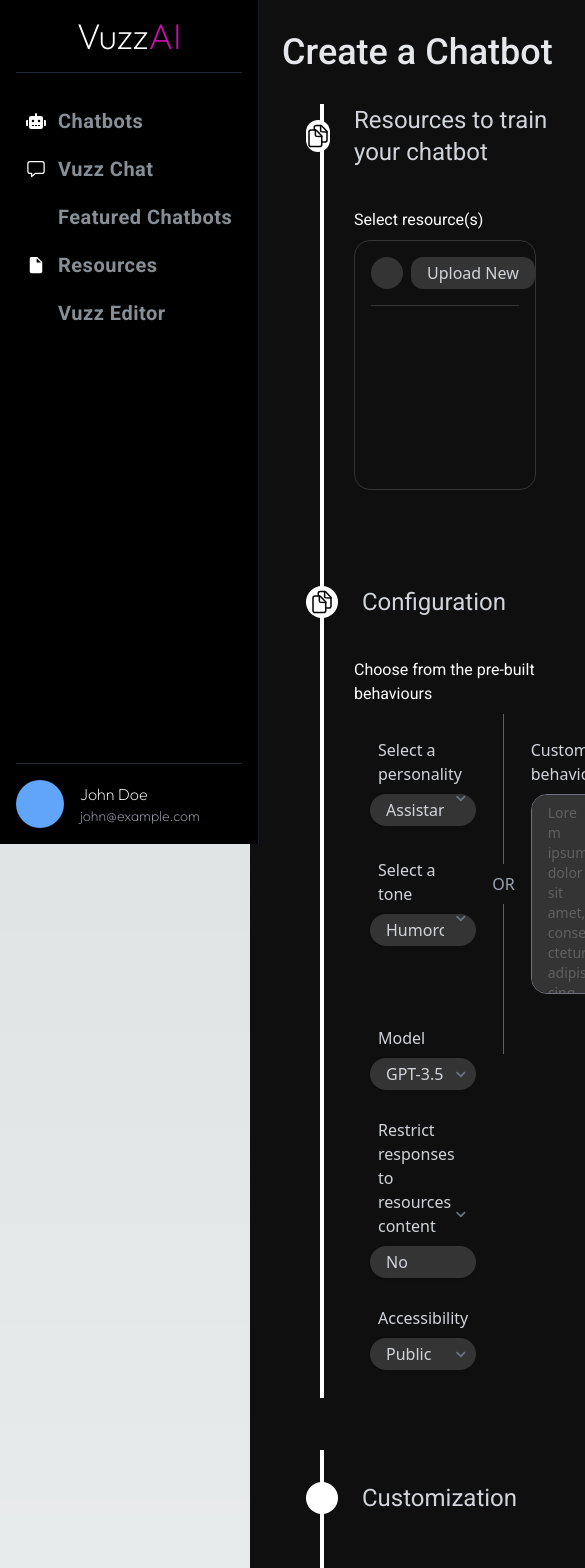
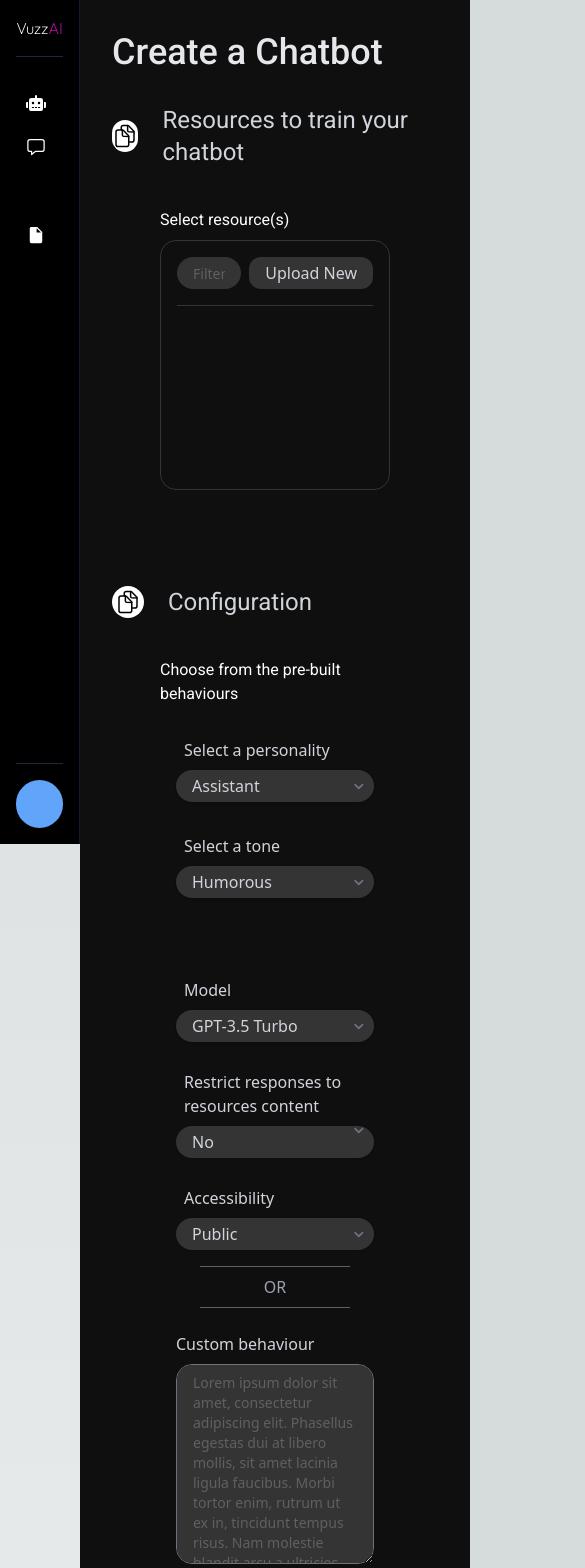
Before and after one commit to fanlyai/fanlyai-app, a Next.js app in the folder fanlyai-webapp/: page /chatbots/add in a window 390 px wide. Shown: the top 1568 px of the page, 585 px wide, since content can reach past the window. Built offline with nearby package versions, Linux system fonts and the light colour scheme; some icons are missing.

Commit message:
mobile changes

```diff
--- a/fanlyai-webapp/components/ChatMock.js
+++ b/fanlyai-webapp/components/ChatMock.js
@@ -4,7 +4,7 @@ const roboto = Roboto({ weight: "300", subsets: ["latin"] });
 export default function ChatMock() {
   return (
     <div
-      className={`w-full p-4 flex space-x-2 rounded-xl ${roboto.className} bg-[#343434] h-[500px]`}
+      className={`w-full p-4 flex space-x-2 rounded-xl ${roboto.className} bg-[#343434] h-[600px]`}
     >
       <div className="w-1/3 rounded-2xl flex flex-col items-center bg-[#0f0f0f] h-full">
         <div className=" my-4 border border-[#515151] w-[90%] flex rounded-2xl text-sm justify-center items-center px-8 py-1 bg-[#343434] ">
--- a/fanlyai-webapp/components/ChatbotCard.js
+++ b/fanlyai-webapp/components/ChatbotCard.js
@@ -4,8 +4,8 @@ import Image from "next/image";
 export default function CharbotCard({ image, name }) {
     return (
       <div className="bg-[#3f3f3f] mt-8  transform transition duration-200 hover:scale-105 px-4 py-2 border border-[#575757] rounded-lg flex flex-col items-center">
-         <div className="text-white py-2 ">{name}</div>
-        <div className="w-24 h-24 rounded-full overflow-hidden border-2 border-[#5f5f5f]">
+         <div className="text-white md:text-base text-sm py-2 ">{name}</div>
+        <div className="md:w-24 md:h-24 w-8 h-8 rounded-full overflow-hidden border-2 border-[#5f5f5f]">
           <img className="w-full h-full object-cover" src={image} alt={name} />
         </div>
 
--- a/fanlyai-webapp/components/Sidebar.js
+++ b/fanlyai-webapp/components/Sidebar.js
@@ -18,13 +18,13 @@ export default function Sidebar({ userInfo }) {
 
   return (
     <div
-      className={`h-screen border-r fixed top-0 left-0 border-gray-900 flex min-w-[200px] md:min-w-[300px] flex-col px-4 justify-between bg-black text-black p-4 ${outfit.className} `}
+      className={`h-full border-r fixed top-0 left-0 border-gray-900 flex w-[80px] md:min-w-[300px] flex-col px-4 justify-between bg-black text-black p-4 ${outfit.className} `}
     >
       {/* Logo */}
       <div>
         <div className="mb-6 flex flex-col justify-center items-center">
           {/* Replace 'LogoSrc' with your actual logo source */}
-          <p className=" text-4xl text-white">
+          <p className="  md:text-4xl text-white">
             Vuzz<span className="text-[#C80FB0]">AI</span>
           </p>
           <div className="w-full mt-4 bg-slate-800 h-[1px]"></div>
@@ -39,18 +39,18 @@ export default function Sidebar({ userInfo }) {
             <div className={sectionStyle('Chatbots')} onClick={() => setSection('Chatbots')}>
               <FaRobot  className="text-white"/>
 
-              <li>Chatbots</li>
+              <li className="md:block hidden">Chatbots</li>
             </div></Link>
             <Link href="https://chat.fanlyai.com">
             <div className={sectionStyle('Fanly Chat')} onClick={() => setSection('Fanly Chat')}>
             <IoChatboxOutline  className="text-white"/>
-            <li>
+            <li className="md:block hidden">
               Vuzz Chat
             </li></div></Link>
             <Link href="/featured-chatbots">
             <div className={sectionStyle('Featured Chatbots')} onClick={() => setSection('Featured Chatbots')}>
             <GrResources className="text-white"/>
-            <li >
+            <li className="md:block hidden">
               Featured Chatbots
             </li>
             </div></Link>
@@ -58,14 +58,14 @@ export default function Sidebar({ userInfo }) {
             <div className={sectionStyle('Resources')} onClick={() => setSection('Resources')}>
             <IoMdDocument className="text-white" />
 
-            <li >
+            <li className="md:block hidden">
               Resources
             </li></div></Link>
             <Link href="/editor">
             <div className={sectionStyle('Fanly Editor')} onClick={() => setSection('Fanly Editor')}>
             <FaBoltLightning className="text-white"/>
 
-            <li >
+            <li className="md:block hidden">
               Vuzz Editor
             </li></div></Link>
           </ul>
@@ -79,7 +79,7 @@ export default function Sidebar({ userInfo }) {
         <div className="flex  items-center">
           {/* You can add an avatar or user icon here */}
           <div className="rounded-full w-12 h-12 bg-blue-400"></div>
-          <div className="text-white ml-4">
+          <div className="text-white hidden md:block ml-4">
             <p>{userInfo.name}</p>
             <p className="text-gray-400 text-sm">{userInfo.email}</p>
           </div>
--- a/fanlyai-webapp/containers/Chatbots/Configuration.js
+++ b/fanlyai-webapp/containers/Chatbots/Configuration.js
@@ -42,7 +42,7 @@ export default function Configuration() {
   ];
 
   return (
-    <div className="flex z-10 flex-col py-8 px-6 text-gray-300 w-full justify-center items-start">
+    <div className="flex z-10 flex-col py-8 md:px-6 text-gray-300 w-full justify-center items-start">
       <div className="flex justify-start w-full items-center">
         <div className="h-8 z-10 w-8 bg-white text-black  rounded-full flex justify-center items-center">
           <IoDocumentsOutline size={24} />
@@ -53,7 +53,8 @@ export default function Configuration() {
         <p className={`${roboto4.className} text-white py-2`}>
           Choose from the pre-built behaviours
         </p>
-        <div className="flex">
+        <div className="flex md:flex-row flex-col">
+
             <div className="w-full p-4 rounded-2xl flex flex-col min-h-[250px]">
               <div className="flex flex-col space-y-6">
                 <Select
@@ -86,11 +87,17 @@ export default function Configuration() {
               </div>
               <div className="w-full"></div>
             </div>
-          <div className="flex flex-col items-center">
+            <div className="md:flex hidden  flex-col items-center">
               <div className="h-[150px] w-[1px] lg:mx-12 bg-[#606060]"></div>
               <p className="py-2 text-gray-400">OR</p>
               <div className="h-[150px] w-[1px] lg:mx-12 bg-[#606060]"></div>
             </div>
+            <div className="flex md:hidden   flex-col items-center">
+              <div className="h-[1px] w-[150px] lg:mx-12 bg-[#606060]"></div>
+              <p className="py-2 text-gray-400">OR</p>
+              <div className="h-[1px] w-[150px] lg:mx-12 bg-[#606060]"></div>
+            </div>
+
           <div className="w-full p-4 rounded-2xl flex flex-col min-h-[250px]">
             <div className="flex flex-col ">
               <label className="py-2">Custom behaviour</label>
@@ -99,8 +106,8 @@ export default function Configuration() {
                 className="py-[8px] h-[200px] placeholder:text-[#606060] placeholder:text-sm bg-[#343434] text-gray-300 w-full px-4 rounded-2xl border-[1px] border-gray-500 "
               ></textarea>
             </div>
+          </div>
           <div className="w-full"></div>
-          </div>
         </div>
       </div>
     </div>
--- a/fanlyai-webapp/containers/Chatbots/Integration.js
+++ b/fanlyai-webapp/containers/Chatbots/Integration.js
@@ -9,7 +9,7 @@ import { TbWorld } from "react-icons/tb";
 
 export default function Integration() {
   return (
-    <div className="flex  flex-col py-8 px-6 text-gray-300 w-full justify-center items-start">
+    <div className="flex  flex-col py-8 md:px-6 text-gray-300 w-full justify-center items-start">
       <div className="flex justify-start w-full items-center">
         <div className="h-8 w-8 z-10 bg-white text-black  rounded-full flex justify-center items-center">
           <FaRegEye size={24} />
--- a/fanlyai-webapp/containers/Chatbots/Resources.js
+++ b/fanlyai-webapp/containers/Chatbots/Resources.js
@@ -6,7 +6,7 @@ import { IoDocumentsOutline } from "react-icons/io5";
 
 export default function Resources() {
   return (
-    <div className="flex flex-col py-8 px-6 text-gray-300 w-full justify-center items-start">
+    <div className="flex flex-col py-8 md:px-6 text-gray-300 w-full justify-center items-start">
       <div className="flex justify-start w-full items-center">
         <div className="h-8 w-8 z-10 bg-white text-black  rounded-full flex justify-center items-center">
           <IoDocumentsOutline size={24}/>
--- a/fanlyai-webapp/pages/chatbots/add/index.js
+++ b/fanlyai-webapp/pages/chatbots/add/index.js
@@ -18,18 +18,18 @@ export default function Add(){
         // Add more options as needed
     ];
     return(
-        <main className=" bg-[#0f0f0f] ml-[250px] md:ml-[300px] text-gray-200 w-full ">
+        <main className=" bg-[#0f0f0f] ml-[80px] md:ml-[300px] text-gray-200 w-full ">
             <p className={`text-4xl  ${roboto.className}`}>Create a Chatbot</p>
 
-            <div className="h-full w-[4px] z-0 bg-white absolute mt-8 ml-[38px]"></div>
+            <div className="h-full md:block hidden w-[4px] z-0 bg-white absolute mt-8 ml-[38px]"></div>
             <Resources></Resources>
-            <div className="h-full w-[4px] z-0 bg-white absolute  ml-[38px]"></div>
+            <div className="h-full  md:block hidden w-[4px] z-0 bg-white absolute  ml-[38px]"></div>
             <Configuration></Configuration>
-            <div className="h-full min-h-[1250px] w-[4px] z-0 bg-white absolute  ml-[38px]"></div>
+            <div className="h-full  md:block hidden min-h-[1250px] w-[4px] z-0 bg-white absolute  ml-[38px]"></div>
             <Customization></Customization>
 
             <Integration></Integration>
-            <div className="w-full flex justify-center items-center">
+            <div className="w-full  flex justify-center items-center">
             <button className={`bg-white rounded-3xl py-2 px-6 text-xl text-black  ${roboto.className}`}>Create</button>
             </div>
 
--- a/fanlyai-webapp/pages/chatbots/index.js
+++ b/fanlyai-webapp/pages/chatbots/index.js
@@ -5,7 +5,7 @@ const roboto = Roboto({ weight: "500", subsets: ["latin"] });
 
 export default function Chatbots() {
   return (
-    <main className={`bg-[#0f0f0f] md:ml-[300px] ml-[250px] h-screen w-full p-8 ${roboto.className}`}>
+    <main className={`bg-[#0f0f0f] md:ml-[300px] ml-[80px] h-screen w-full p-8 ${roboto.className}`}>
 
       <div className="flex w-full justify-between">
         <p className="text-4xl text-white">Chatbots</p>
--- a/fanlyai-webapp/pages/featured-chatbots/index.js
+++ b/fanlyai-webapp/pages/featured-chatbots/index.js
@@ -8,12 +8,12 @@ const roboto = Roboto({ weight: "500", subsets: ["latin"] });
 
 export default function Chatbots() {
   return (
-    <main className={`bg-[#0f0f0f] md:ml-[300px] ml-[250px] h-screen w-full p-8 ${roboto.className}`}>
+    <main className={`bg-[#0f0f0f] md:ml-[300px] ml-[80px] h-screen w-full p-8 ${roboto.className}`}>
 
       <div className="flex w-full justify-between">
         <p className="text-4xl text-white">Featured Chatbots</p>
       </div>
-      <div className="w-full grid grid-cols-4 mt-8 gap-4">
+      <div className="w-full grid grid-cols-2 md:grid-cols-4 mt-8 gap-4">
         <ChatbotCard name="Elon Musk" image="/elon.jpeg"></ChatbotCard>
         <ChatbotCard name="Elon Musk" image="/elon.jpeg"></ChatbotCard>
         <ChatbotCard name="Elon Musk" image="/elon.jpeg"></ChatbotCard>
--- a/fanlyai-webapp/pages/resources/index.js
+++ b/fanlyai-webapp/pages/resources/index.js
@@ -14,7 +14,7 @@ export default function Resources() {
 
   return (
     <div
-      className={`relative md:ml-[300px] bg-[#0f0f0f] ml-[250px] ${roboto.className} h-screen  w-full p-8`}
+      className={`relative md:ml-[300px] bg-[#0f0f0f] ml-[80px] ${roboto.className} h-screen  w-full p-8`}
     >
       {/* Other content of your page */}
       <p className="text-4xl text-white">Resources</p>
@@ -28,7 +28,7 @@ export default function Resources() {
 
       {isModalOpen && (
         <div className="fixed inset-0 z-50 overflow-auto bg-[#34343480] flex">
-          <div className="relative p-8 bg-white w-full max-w-md m-auto flex-col flex rounded-lg">
+          <div className="relative p-8 bg-white md:w-full md:max-w-md m-auto flex-col flex rounded-lg">
             <div>
               <div className="flex justify-between items-center pb-3">
                 <p className="text-2xl font-bold">Select resource type</p>
```
Also changed, not shown: fanlyai-webapp/containers/Chatbots/Customization.js (+6 -6 lines), fanlyai-webapp/pages/editor/index.js (+4 -4 lines). Lines whose indentation alone changed are shown as unchanged.
